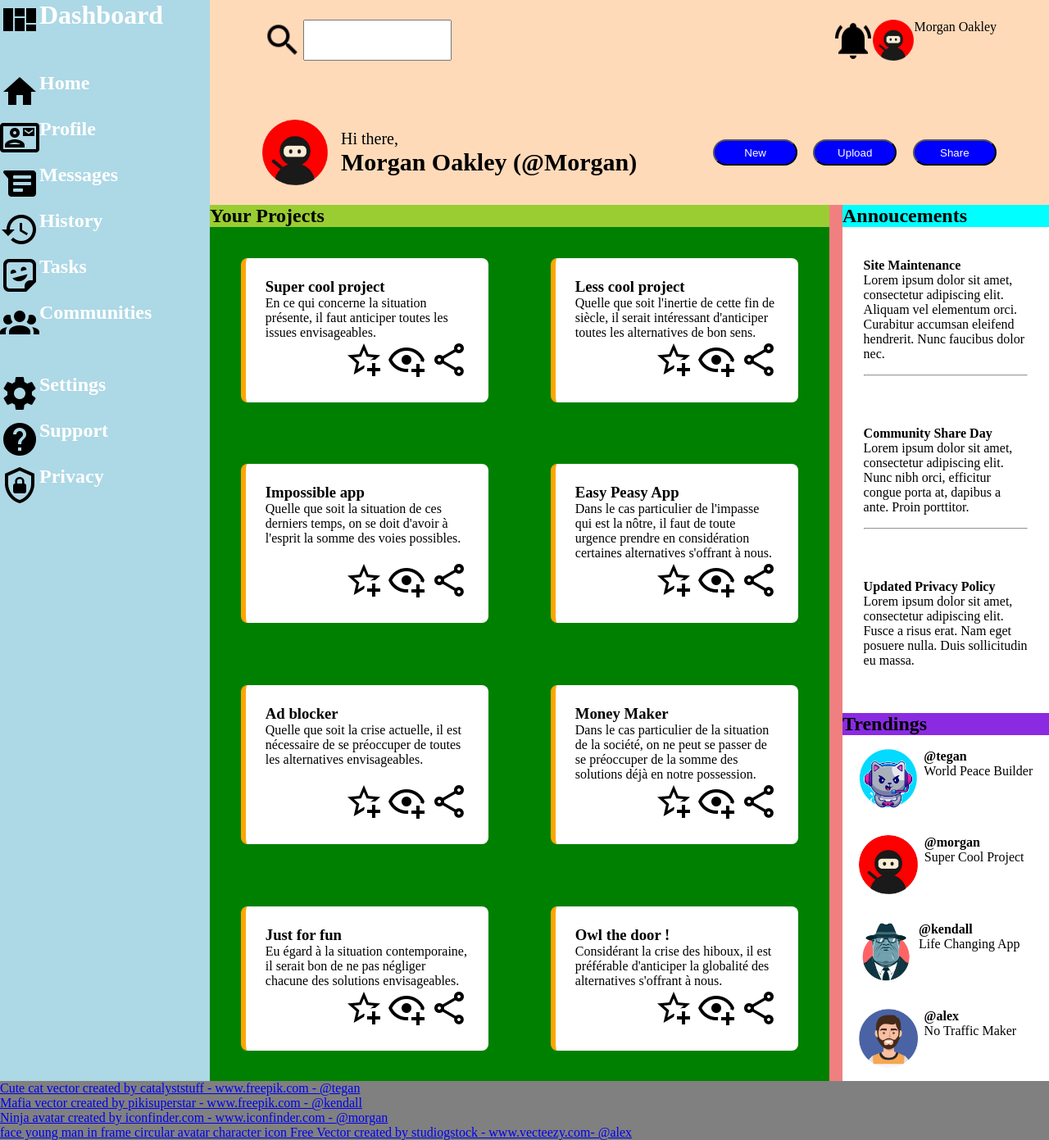
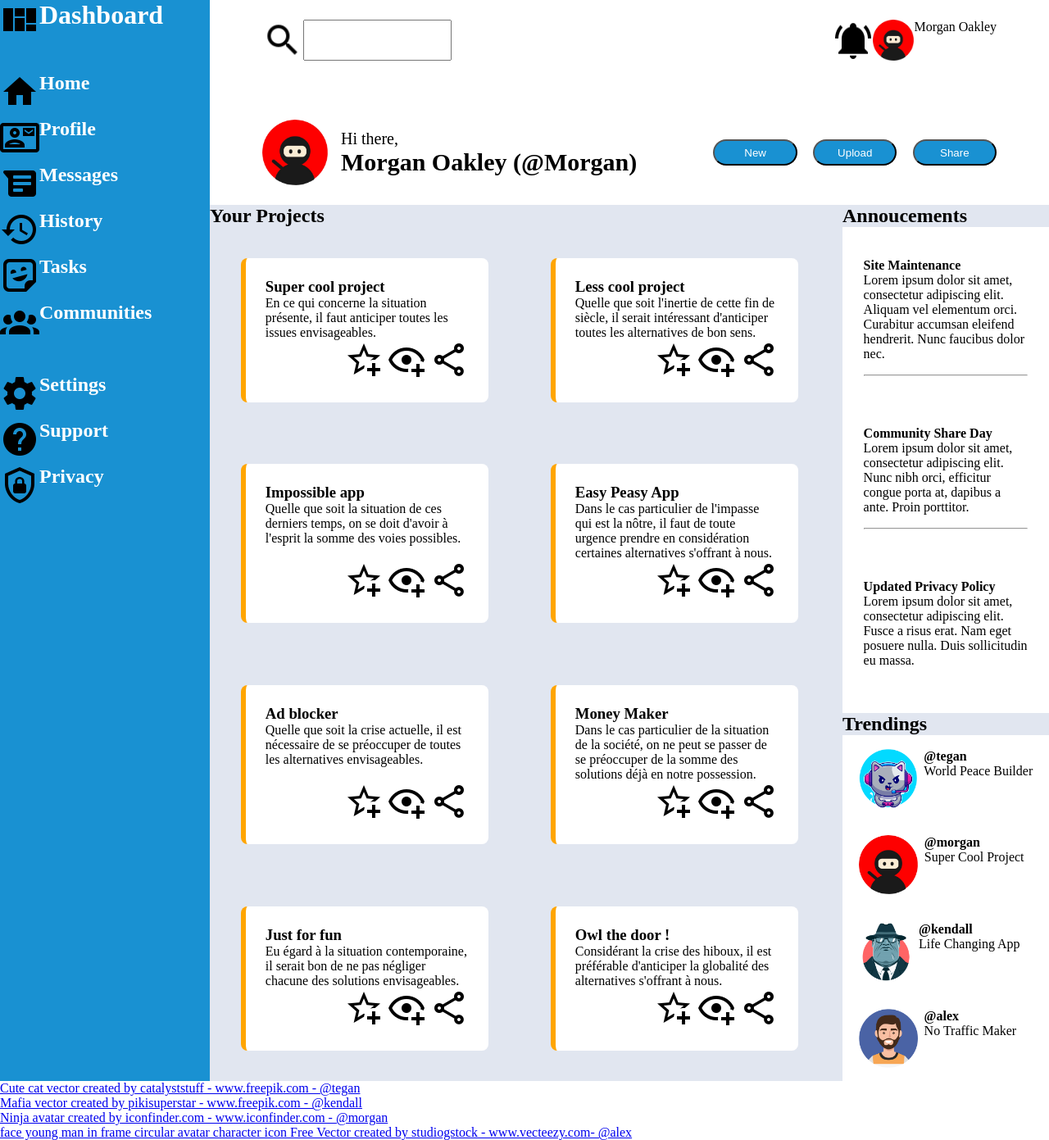
Before and after one commit to erambeau/odin-admin-dashboard, a plain HTML site: page index.html in a window 1280 px wide. Shown: the whole page at 82% size. Drawn offline with Linux system fonts and the light colour scheme.

Commit message:
Variabilize colors + Set up the colors of the original model

```diff
--- a/styles.css
+++ b/styles.css
@@ -2,6 +2,9 @@
 * {
   margin: 0;
   padding: 0;
+  --sidebar-buttons-color: rgb(25, 145, 210);
+  --main-background-color: rgb(225, 230, 240);
+  --over-background-color: rgb(255, 255, 255);
 }
 
 
@@ -17,7 +20,7 @@ body {
 .footer {
     display: grid;
     grid-column: 1 / 3;
-    background-color: gray;
+    background-color: var(--over-background-color);
 }
 
 /*******  First level layout *******/
@@ -25,7 +28,7 @@ body {
 .sidebar {
     grid-column: 1 / 2;
     grid-row: 1 / 3;
-    background-color: lightblue;
+    background-color: var(--sidebar-buttons-color);
 
     display: flex;
     flex-direction: column;
@@ -36,7 +39,7 @@ body {
 .header {
     grid-column: 2 / 3;
     grid-row: 1 / 2;
-    background-color: peachpuff;
+    background-color: var(--over-background-color);
 
     display: flex;
     flex-direction: column;
@@ -46,7 +49,7 @@ body {
 .main-content {
     grid-column: 2 / 3;
     grid-row: 2 / 3;
-    background-color: lightcoral;
+    background-color: var(--main-background-color);
 
     display: grid;
     grid-template-columns: 3fr 1fr;
@@ -64,7 +67,7 @@ body {
 }
 
 .title-sidebar > h1 {
-    color: white;
+    color: var(--over-background-color);
 }
 
 .sidebar > .group-sidebar {
@@ -78,7 +81,7 @@ body {
 }
 
 .option-sidebar > h2 {
-    color: white;
+    color: var(--over-background-color);
 }
 
 
@@ -152,7 +155,7 @@ body {
 
 .buttons-part > button {
     color: white;
-    background-color: blue;
+    background-color: var(--sidebar-buttons-color);
     border-radius: 2vh;
     width: 8vw;
     height: 4vh;
@@ -165,13 +168,11 @@ body {
 .main-content > .projects {
     display: flex;
     flex-direction: column;
-    background-color: yellowgreen;
 }
 
 
 .projects > .list-of-projects {
     flex: 1 ;
-    background-color: green;
 
     display: grid;
     grid-template-columns: repeat(auto-fit, minmax(300px, 2fr));
@@ -183,7 +184,7 @@ body {
     display: flex;
     flex-direction: column;
 
-    background-color: white;
+    background-color: var(--over-background-color);
     margin: 10%;
     padding: 3vh;
     border-left: solid orange;
@@ -213,14 +214,13 @@ body {
 .announcements-and-trendings > .annoucements {
     display: flex;
     flex-direction: column;
-    background-color: aqua;
 }
 
 
 
 .annoucements > .list-of-annoucements {
     flex: 1;
-    background-color: white;
+    background-color: var(--over-background-color);
 
     display: grid;
     grid-row: repeat(3, 1fr);
@@ -251,13 +251,12 @@ body {
 .announcements-and-trendings > .trendings {
     display: flex;
     flex-direction: column;
-    background-color: blueviolet;
 
 }
 
 .trendings > .list-of-trendings {
     flex: 1;
-    background-color: white;
+    background-color: var(--over-background-color);
 
     display: grid;
     grid-row: repeat(4, 1fr);
```
